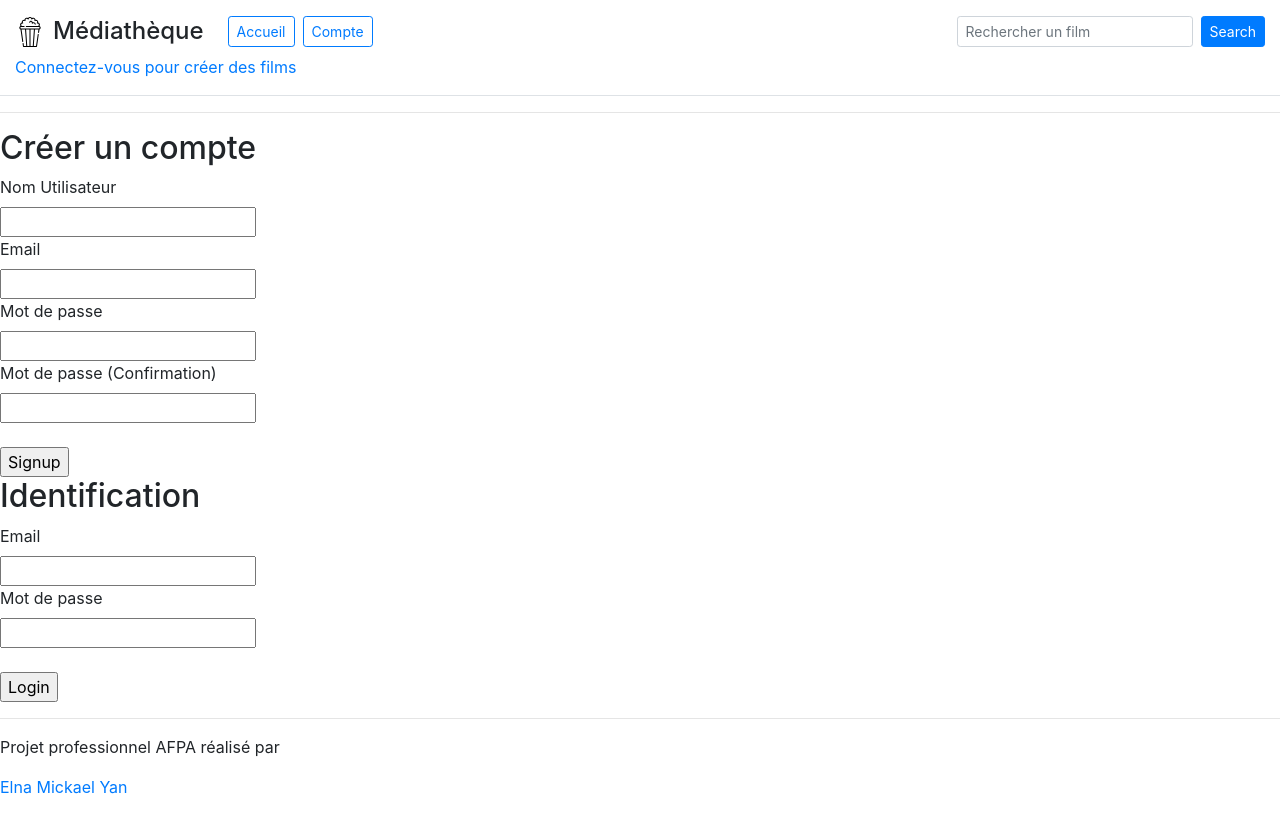
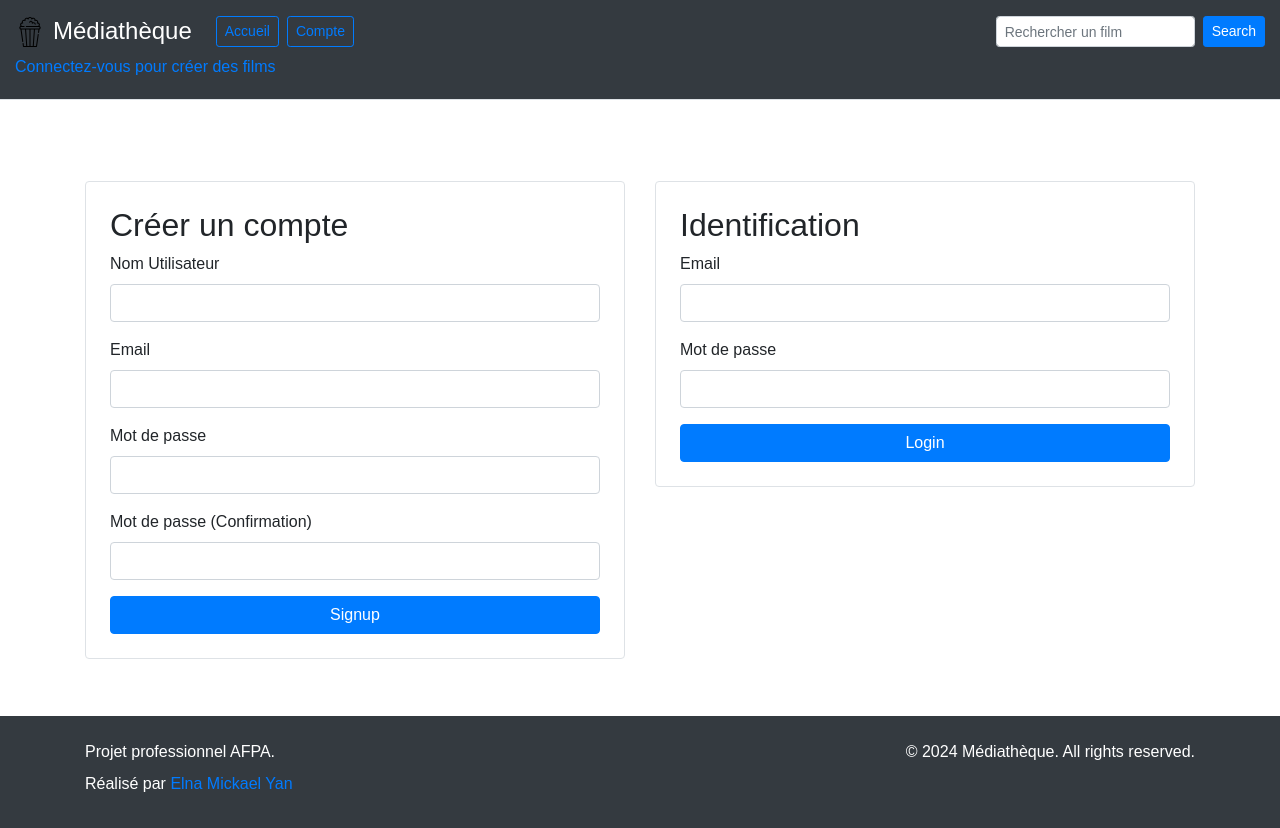
Before and after one commit to Cap3ya/ECF_Cinema, a PHP site: page /compte in a window 1280 px wide. Before the commit the page ends 794 px from the top, so only its background shows below. Run offline with PHP 8.4, Linux system fonts and the light colour scheme; data that the repository does not hold is empty; some libraries are stand-ins or nearby versions.

Commit message:
add bootsrap

```diff
--- a/view/compte.html.twig
+++ b/view/compte.html.twig
@@ -1,45 +1,62 @@
-<main>
-	<form id="form_signup" method="post">
-
+<main class="container mt-5">
+    <div class="row">
+        <!-- Signup Form -->
+        <div class="col-md-6 mb-4">
+            <form id="form_signup" method="post" class="p-4 border rounded">
                 <h2>Créer un compte</h2>
 
                 {% if action == 'Signup'%}
-		<p>{{message}}</P>
+                <div class="alert alert-info">{{message}}</div>
                 {% endif %}
 
-		<label for="username">Nom Utilisateur</label> <br>
-		<input type="text" id="signup_username" name="username" pattern="^[A-Za-z\d]{5,}$" required> <br>
+                <div class="form-group">
+                    <label for="signup_username">Nom Utilisateur</label>
+                    <input type="text" id="signup_username" name="username" class="form-control" pattern="^[A-Za-z\d]{5,}$" required>
+                </div>
 
-		<label for="email">Email</label> <br>
-		<input type="email" id="signup_email" name="email" required> <br>
+                <div class="form-group">
+                    <label for="signup_email">Email</label>
+                    <input type="email" id="signup_email" name="email" class="form-control" required>
+                </div>
 
-		<label for="password">Mot de passe</label> <br>
-		<input type="password" id="signup_password" name="password" pattern="^(?=.*[A-Za-z])(?=.*\d)[A-Za-z\d]{5,}$" required> <br>
+                <div class="form-group">
+                    <label for="signup_password">Mot de passe</label>
+                    <input type="password" id="signup_password" name="password" class="form-control" pattern="^(?=.*[A-Za-z])(?=.*\d)[A-Za-z\d]{5,}$" required>
+                </div>
 
-		<label for="password_confirm">Mot de passe (Confirmation)</label> <br>
-		<input type="password" id="signup_password_confirm" name="password_confirm" required> <br>
-		<small id="signup_password_confirm_err"></small> <br>
+                <div class="form-group">
+                    <label for="signup_password_confirm">Mot de passe (Confirmation)</label>
+                    <input type="password" id="signup_password_confirm" name="password_confirm" class="form-control" required>
+                    <small id="signup_password_confirm_err" class="form-text text-muted"></small>
+                </div>
 
-		<input id="signup_submit" type="submit" value="Signup" name="action">
+                <button id="signup_submit" type="submit" class="btn btn-primary btn-block" name="action" value="Signup">Signup</button>
             </form>
+        </div>
 
-	<form id="form_login" method="post">
-
+        <!-- Login Form -->
+        <div class="col-md-6 mb-4">
+            <form id="form_login" method="post" class="p-4 border rounded">
                 <h2>Identification</h2>
 
                 {% if action == 'Login'%}
-		<p>{{message}}</P>
+                <div class="alert alert-info">{{message}}</div>
                 {% endif %}
 
-		<label for="email">Email</label> <br>
-		<input type="email" id="login_email" name="email" required> <br>
+                <div class="form-group">
+                    <label for="login_email">Email</label>
+                    <input type="email" id="login_email" name="email" class="form-control" required>
+                </div>
 
-		<label for="password">Mot de passe</label> <br>
-		<input type="password" id="login_password" name="password" required> <br>
-		<br>
+                <div class="form-group">
+                    <label for="login_password">Mot de passe</label>
+                    <input type="password" id="login_password" name="password" class="form-control" required>
+                </div>
 
-		<input id="login_submit" type="submit" value="Login" name="action"></form>
+                <button id="login_submit" type="submit" class="btn btn-primary btn-block" name="action" value="Login">Login</button>
             </form>
+        </div>
+    </div>
 </main>
 
 <script>
--- a/view/creer.html.twig
+++ b/view/creer.html.twig
@@ -1,3 +1,4 @@
+<main>
 <div class="container mt-0">
 	<h1 class="text-center mb-0">Ajouter un Film</h1>
 	<form method="post">
@@ -50,6 +51,7 @@
 		{% endif %}
 	</div>
 </div>
+</main>
 
 <script src="https://code.jquery.com/jquery-3.5.1.slim.min.js"></script>
 <script src="https://cdn.jsdelivr.net/npm/@popperjs/core@2.9.2/dist/umd/popper.min.js"></script>
--- a/view/footer.html.twig
+++ b/view/footer.html.twig
@@ -1,9 +1,19 @@
-		<hr>
-		<footer>
-			<p>Projet professionnel AFPA réalisé par</p>
-			<a href="https://github.com/eselene">Elna</a>
-			<a href="https://github.com/VaneKaista">Mickael</a>
-			<a href="https://github.com/cap3ya">Yan</a>
-		</footer>
-	</body>
-</html>
+<hr>
+<footer class="bg-dark text-white py-4">
+	<div class="container">
+		<div class="row">
+			<div class="col-md-6">
+				<p class="mb-2">Projet professionnel AFPA.</p>
+				<p class="mb-2">
+					Réalisé par
+					<a href="https://github.com/eselene">Elna</a>
+					<a href="https://github.com/VaneKaista">Mickael</a>
+					<a href="https://github.com/cap3ya">Yan</a>
+				</p>
+			</div>
+			<div class="col-md-6 text-md-right">
+				<p class="mb-0">© 2024  Médiathèque. All rights reserved.</p>
+			</div>
+		</div>
+	</div>
+</footer></body></html>
--- a/view/header.html.twig
+++ b/view/header.html.twig
@@ -5,13 +5,14 @@
     <meta name="viewport" content="width=device-width, initial-scale=1.0">
     <title>Médiathèque</title>
     <link href="https://stackpath.bootstrapcdn.com/bootstrap/4.5.2/css/bootstrap.min.css" rel="stylesheet">
+	<link href="./view/web/css/style.css" rel="stylesheet">
 </head>
 <body>
     <script src="https://code.jquery.com/jquery-3.5.1.slim.min.js"></script>
     <script src="https://cdn.jsdelivr.net/npm/@popperjs/core@2.5.4/dist/umd/popper.min.js"></script>
     <script src="https://stackpath.bootstrapcdn.com/bootstrap/4.5.2/js/bootstrap.min.js"></script>
 
-<header class="container-fluid py-3 border-bottom">
+<header class="container-fluid py-3 border-bottom bg-dark text-white">
     <div class="row align-items-center">
         <div class="col-md-8 d-flex align-items-center">
             <img src="./view/web/img/popcorn.svg" alt="popcorn logo" height="30" width="30" class="mr-2">
--- a/view/web/css/style.css
+++ b/view/web/css/style.css
@@ -1,22 +1,20 @@
+html {
+   height: 100%;
+   & body {
+      min-height: 100%;
+   }
+}
 body {
    font-family: 'Ubuntu', sans-serif;
-   margin: 0px;
+   flex-direction: column;
+   display: flex;
 }
 
-header,
-footer {
-   width: 100%;
-   margin-bottom: 20px;
+main {
+   flex-grow: 1;
+   min-height: 100%;
 }
 
-footer {
-   text-align: center;
-   position: fixed;
-   bottom: 0px;
+header, footer {
+   min-height: 100px;
 }
-.form-row .form-group {
-   margin-bottom: 5px;
-}
-#roles .form-row {
-   margin-bottom: 5px;
-}
```
Also changed, not shown: view/home.html.twig (+12 -0 lines). Lines whose indentation alone changed are shown as unchanged.
